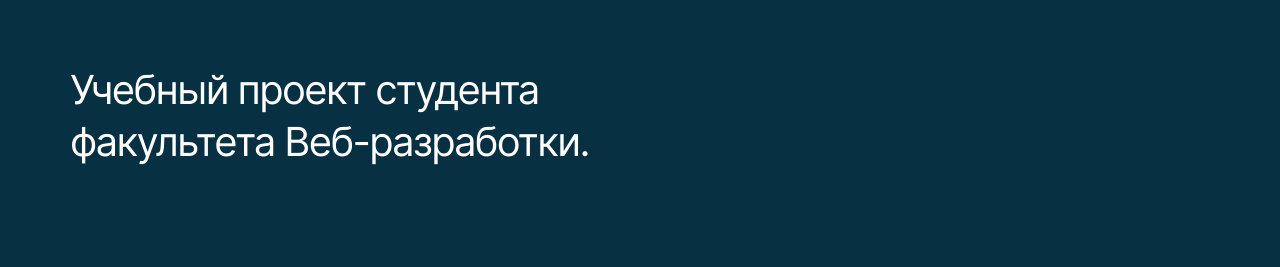
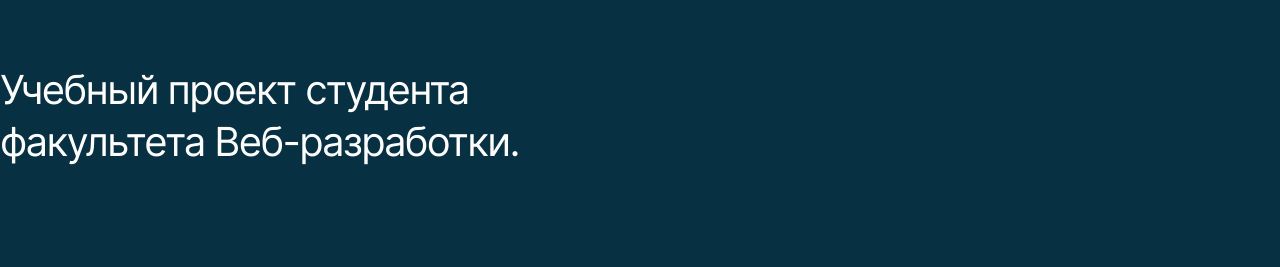
Before and after one commit to elena1983-zinatylina/movies-explorer-frontend, a React app: page / in a window 1280 px wide. Shown: the part 64-331 px from the top of the page. Built offline with nearby package versions, Linux system fonts and the light colour scheme.

```diff
--- a/src/components/Promo/Promo.css
+++ b/src/components/Promo/Promo.css
@@ -6,14 +6,18 @@
   position: relative;
   box-sizing: border-box;
   overflow: hidden;
+
 }
 
 .promo__container {
-  padding: 49px 70px 406px;
+  padding: 49px 0px 406px;
+  max-width: 1280px;
+  margin: 0 auto;
+
 }
 
 .promo__img {
-  position: absolute;
+ position:absolute;
   bottom: 60px;
   right: 70px;
 }
--- a/src/utils/MainApi.js
+++ b/src/utils/MainApi.js
@@ -82,5 +82,6 @@
     return promise.then(this._getJson);
   }
 }
+
 const MainApi = new Api(URL, MOVIES_URL);
 export default MainApi;
```
